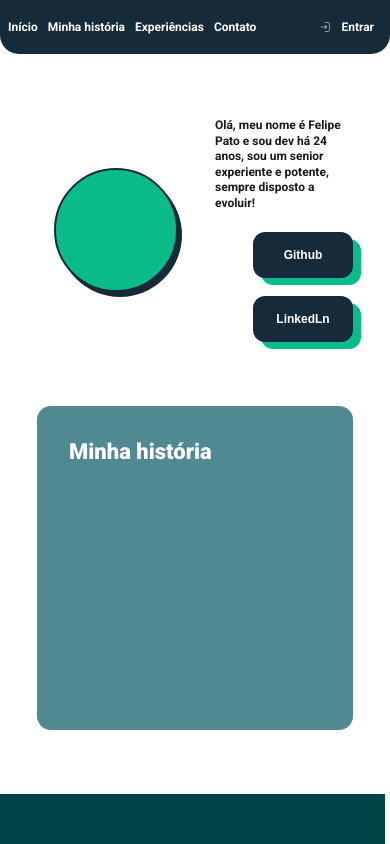
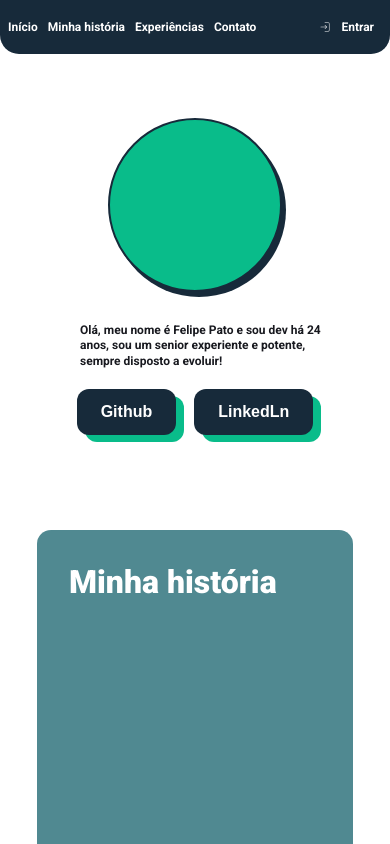
Before and after one commit to Danilosrr/desafio-03-aws-react, a React (Create React App) app: page /portfolio/1 in a window 390 px wide. Built offline with nearby package versions, Linux system fonts and the light colour scheme; no server answers; a web font is replaced by a local one.

Commit message:
fix: mobile style

```diff
--- a/src/components/portfolio/about/About.css
+++ b/src/components/portfolio/about/About.css
@@ -82,7 +82,7 @@
                 font-size: 16px;
                 font-weight: 700;
                 height: 46px;
-                padding: 0 20px;
+                padding: 0 24px;
                 border-radius: 12px;
                 border: none;
                 background-color: #172A3A;
@@ -152,32 +152,28 @@
 }
 
 @media (max-width: 768px){
-    .aboutUser, .aboutPitch, .aboutTextArea{
-        h2, b {
+    .aboutSection {
+        grid-template-columns: 100% !important;
+        grid-template-rows: 1fr 1fr;
+
+        br {
+            display: none;
+        }
+
+        h2,b {
             font-size: 22px !important;
         }
-    }
-    .aboutUser .portrait {
-        width: 120px !important;
-        height: 120px !important;
-    }
 
-    .aboutPitch {
-        align-items: center !important;
 
-        p, h2 {
-            padding: 0  0 0 20px;
-        }
+        .aboutPitch {
+            align-items: center !important;
 
-        span {
-            display: grid !important;
-            align-self: flex-end;
-            grid-template-columns: 100%;
+            p,
+            h2 {
+                padding: 0 0 0 20px;
+            }
 
-            button {
-                width: 100px;
-                font-size: 12px !important;
-            }
+
         }
     }
 }
--- a/src/components/portfolio/editButton/EditButton.css
+++ b/src/components/portfolio/editButton/EditButton.css
@@ -30,4 +30,5 @@
 .editPageButton:hover {
     cursor: pointer;
     background-color: #09BC8A;
+    transition: background-color 250ms ease-in-out;
 }
```
